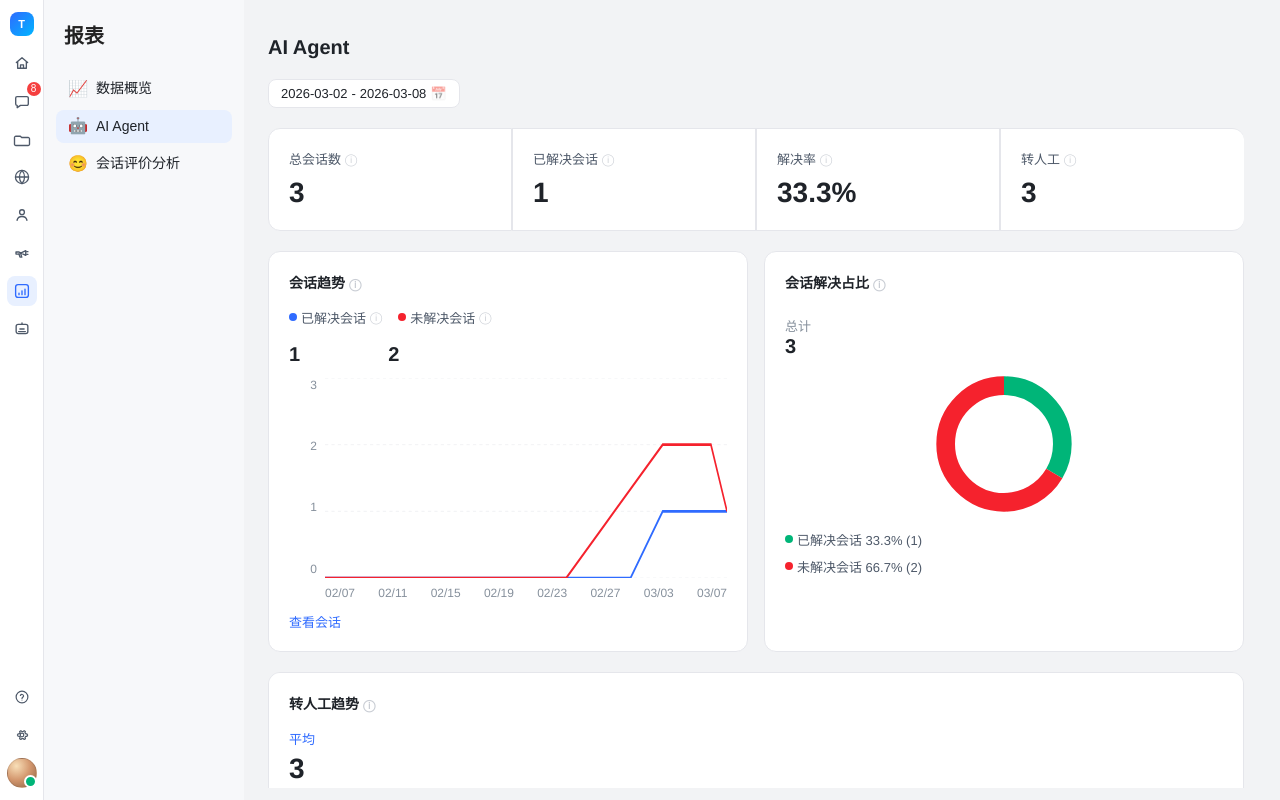
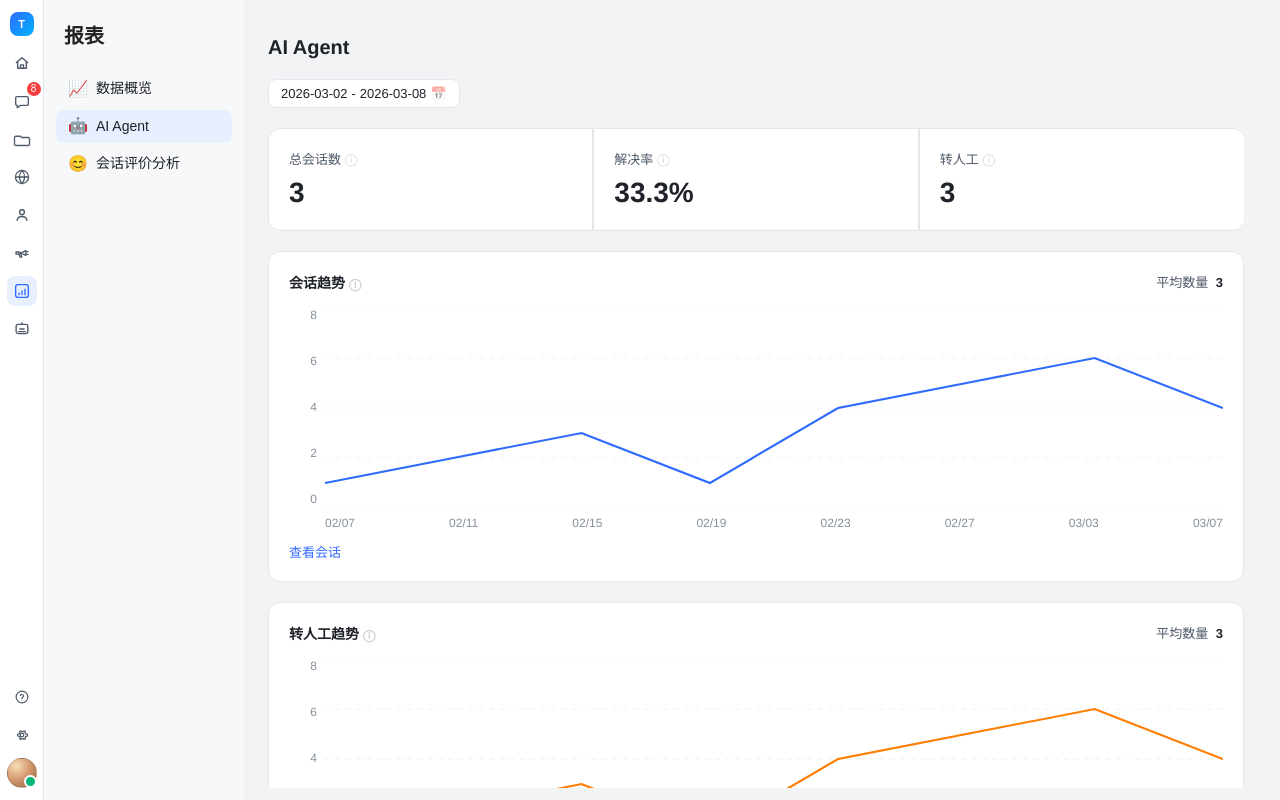
Before and after one commit to goeye/twt, a Vue app in the folder apps/web-agent/: page /report in a window 1280 px wide. Both pictures are taken after a click on the button "AI Agent". Built offline with nearby package versions, Linux system fonts and the light colour scheme.

Commit message:
refactor: remove session resolution ratio chart and 'resolved sessions' stat card, and update session trend and transfer to human trend charts.

```diff
--- a/apps/web-agent/src/views/ReportRoutePage.vue
+++ b/apps/web-agent/src/views/ReportRoutePage.vue
@@ -253,7 +253,7 @@
       </div>
 
       <!-- Stat Cards -->
-      <div class="report-stat-row">
+      <div class="report-stat-row ai-report-stat-row">
         <div v-for="card in aiTopStatCards" :key="card.label" class="report-stat-card agent-panel">
           <div class="report-stat-card__label">
             {{ card.label }}
@@ -263,34 +263,22 @@
         </div>
       </div>
 
-      <!-- 会话趋势 + 会话解决占比 -->
+      <!-- 会话趋势 -->
       <div class="report-charts-grid">
-        <div class="report-chart-panel agent-panel">
+        <div class="report-chart-panel report-chart-panel--wide agent-panel">
           <div class="report-chart-panel__header">
-            <span class="report-chart-panel__title">会话趋势 <span class="report-stat-card__help" data-tooltip="AI Agent 处理的会话数量" @mouseenter="showTooltip" @mouseleave="hideTooltip">ⓘ</span></span>
-          </div>
-          <div class="report-chart-panel__legend-bar">
-            <span class="report-chart-panel__legend-item">
-              <span class="report-chart-panel__dot" style="background: var(--agent-color-brand-primary)" /> 已解决会话 <span class="report-stat-card__help" data-tooltip="无需人工协助，由 AI Agent 独立解决的会话量" @mouseenter="showTooltip" @mouseleave="hideTooltip">ⓘ</span>
-            </span>
-            <span class="report-chart-panel__legend-item">
-              <span class="report-chart-panel__dot" style="background: #f5222d" /> 未解决会话 <span class="report-stat-card__help" data-tooltip="AI Agent 未能独立解决的会话量" @mouseenter="showTooltip" @mouseleave="hideTooltip">ⓘ</span>
-            </span>
-          </div>
-          <div class="ai-report-inline-stats">
-            <span class="ai-report-inline-stat"><strong>1</strong></span>
-            <span class="ai-report-inline-stat" style="margin-left: 64px;"><strong>2</strong></span>
+            <span class="report-chart-panel__title">会话趋势 <span class="report-stat-card__help" data-tooltip="AI Agent 接管的会话数量趋势" @mouseenter="showTooltip" @mouseleave="hideTooltip">ⓘ</span></span>
+            <span class="report-chart-panel__avg">平均数量 <strong>3</strong></span>
           </div>
           <div class="report-chart-panel__body">
             <div class="report-line-chart">
               <div class="report-line-chart__y-axis">
-                <span>3</span><span>2</span><span>1</span><span>0</span>
+                <span>8</span><span>6</span><span>4</span><span>2</span><span>0</span>
               </div>
               <div class="report-line-chart__area">
-                <svg viewBox="0 0 500 150" preserveAspectRatio="none" class="report-line-chart__svg">
-                  <line v-for="n in 4" :key="n" x1="0" :y1="(n-1)*50" x2="500" :y2="(n-1)*50" stroke="var(--agent-color-border-default)" stroke-width="0.5" stroke-dasharray="4" />
-                  <polyline fill="none" stroke="var(--agent-color-brand-primary)" stroke-width="2" points="0,150 380,150 420,100 500,100" />
-                  <polyline fill="none" stroke="#f5222d" stroke-width="2" points="0,150 300,150 360,100 420,50 480,50 500,100" />
+                <svg viewBox="0 0 700 200" preserveAspectRatio="none" class="report-line-chart__svg">
+                  <line v-for="n in 5" :key="n" x1="0" :y1="(n-1)*50" x2="700" :y2="(n-1)*50" stroke="var(--agent-color-border-default)" stroke-width="0.5" stroke-dasharray="4" />
+                  <polyline fill="none" stroke="var(--agent-color-brand-primary)" stroke-width="2" points="0,175 100,150 200,125 300,175 400,100 500,75 600,50 700,100" />
                 </svg>
                 <div class="report-line-chart__x-axis">
                   <span v-for="d in aiChartXLabels" :key="d">{{ d }}</span>
@@ -299,34 +287,6 @@
             </div>
           </div>
           <a class="ai-report-link" href="javascript:void(0)">查看会话</a>
-        </div>
-
-        <!-- 会话解决占比 -->
-        <div class="report-chart-panel agent-panel">
-          <div class="report-chart-panel__header">
-            <span class="report-chart-panel__title">会话解决占比 <span class="report-stat-card__help" data-tooltip="AI Agent 解决的会话占比" @mouseenter="showTooltip" @mouseleave="hideTooltip">ⓘ</span></span>
-          </div>
-          <div class="ai-report-donut-section">
-            <div class="ai-report-donut-meta">
-              <span class="ai-report-donut-meta__label">总计</span>
-              <span class="ai-report-donut-meta__value">3</span>
-            </div>
-            <div class="ai-report-donut">
-              <svg viewBox="0 0 120 120" class="ai-report-donut__svg">
-                <circle cx="60" cy="60" r="50" fill="none" stroke="var(--agent-color-bg-muted)" stroke-width="16" />
-                <circle cx="60" cy="60" r="50" fill="none" stroke="var(--agent-color-status-success)" stroke-width="16" stroke-dasharray="105 314" stroke-dashoffset="0" transform="rotate(-90 60 60)" />
-                <circle cx="60" cy="60" r="50" fill="none" stroke="#f5222d" stroke-width="16" stroke-dasharray="209 314" stroke-dashoffset="-105" transform="rotate(-90 60 60)" />
-              </svg>
-            </div>
-            <div class="ai-report-donut-legend">
-              <span class="report-chart-panel__legend-item">
-                <span class="report-chart-panel__dot" style="background: var(--agent-color-status-success)" /> 已解决会话 33.3% (1)
-              </span>
-              <span class="report-chart-panel__legend-item">
-                <span class="report-chart-panel__dot" style="background: #f5222d" /> 未解决会话 66.7% (2)
-              </span>
-            </div>
-          </div>
         </div>
       </div>
 
@@ -334,10 +294,7 @@
       <div class="report-chart-panel report-chart-panel--wide agent-panel">
         <div class="report-chart-panel__header">
           <span class="report-chart-panel__title">转人工趋势 <span class="report-stat-card__help" data-tooltip="各时间段 AI Agent 转人工会话分布" @mouseenter="showTooltip" @mouseleave="hideTooltip">ⓘ</span></span>
-        </div>
-        <div class="ai-report-avg">
-          <span class="ai-report-avg__label">平均</span>
-          <span class="ai-report-avg__value">3</span>
+          <span class="report-chart-panel__avg">平均数量 <strong>3</strong></span>
         </div>
         <div class="report-chart-panel__body">
           <div class="report-line-chart">
@@ -802,7 +759,6 @@ const trendLinePoints = computed(() =>
 // ── AI Agent ──
 const aiTopStatCards = [
   { label: "总会话数", value: "3", tooltip: "AI Agent 处理的会话总数" },
-  { label: "已解决会话", value: "1", tooltip: "无需人工协助，由 AI Agent 独立解决的会话量" },
   { label: "解决率", value: "33.3%", tooltip: "已关闭会话中，AI Agent 独立解决且无需人工介入的会话占比" },
   { label: "转人工", value: "3", tooltip: "AI Agent 转接至人工客服的会话量" }
 ];
@@ -1393,24 +1349,21 @@ const agentDetailRows = [
   margin-bottom: 2px;
 }
 
-/* ── AI Report Average ── */
-.ai-report-avg {
-  display: flex;
-  flex-direction: column;
-  gap: var(--agent-space-4);
-  margin-bottom: var(--agent-space-12);
-}
-
-.ai-report-avg__label {
-  color: var(--agent-color-brand-primary);
-  font-size: var(--agent-font-size-sm);
-}
-
-.ai-report-avg__value {
-  font-size: 28px;
+/* ── AI Report Stat Row (3 cards) ── */
+.ai-report-stat-row {
+  grid-template-columns: repeat(3, 1fr);
+}
+
+/* ── Chart Panel Average (inline in header) ── */
+.report-chart-panel__avg {
+  font-size: var(--agent-font-size-sm);
+  color: var(--agent-color-text-secondary);
+}
+
+.report-chart-panel__avg strong {
+  color: var(--agent-color-text-primary);
   font-weight: var(--agent-font-weight-semibold);
-  color: var(--agent-color-text-primary);
-  line-height: 1.2;
+  margin-left: var(--agent-space-4);
 }
 
 /* ── Donut Chart ── */
```
